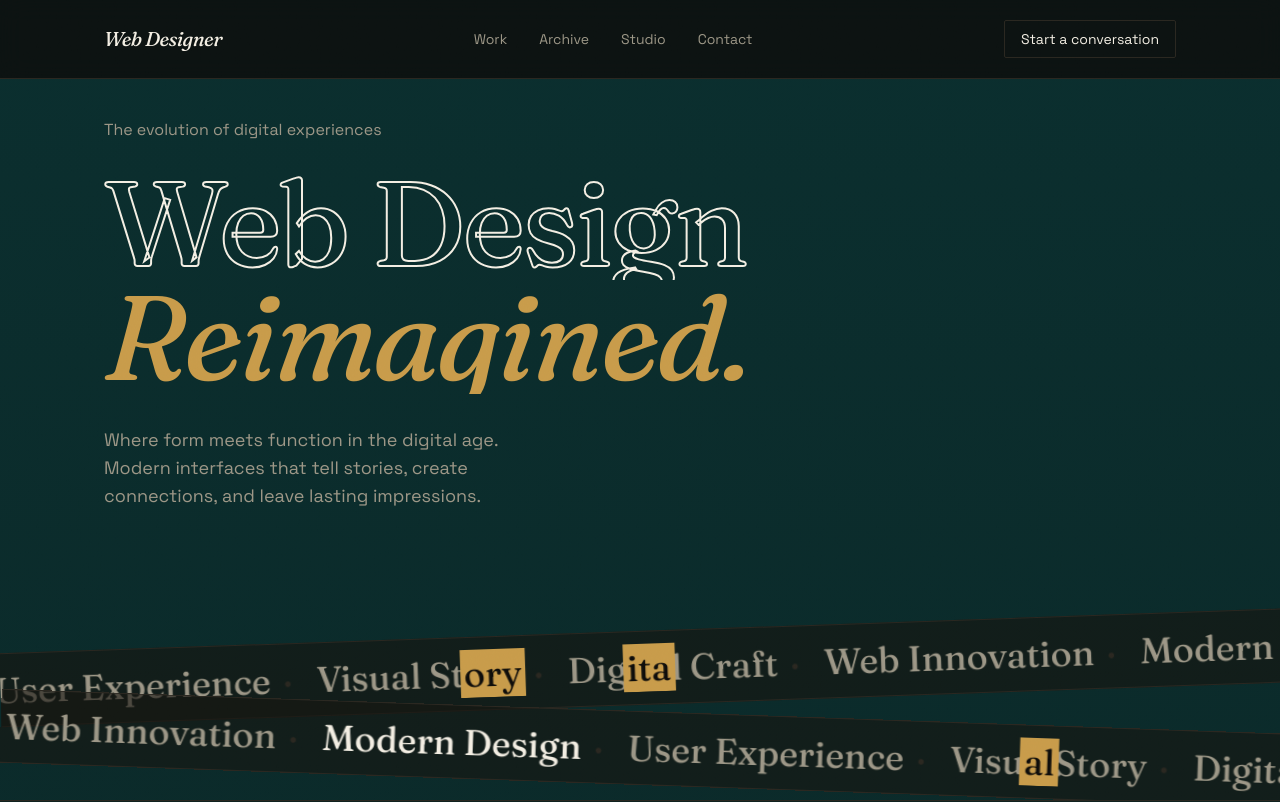
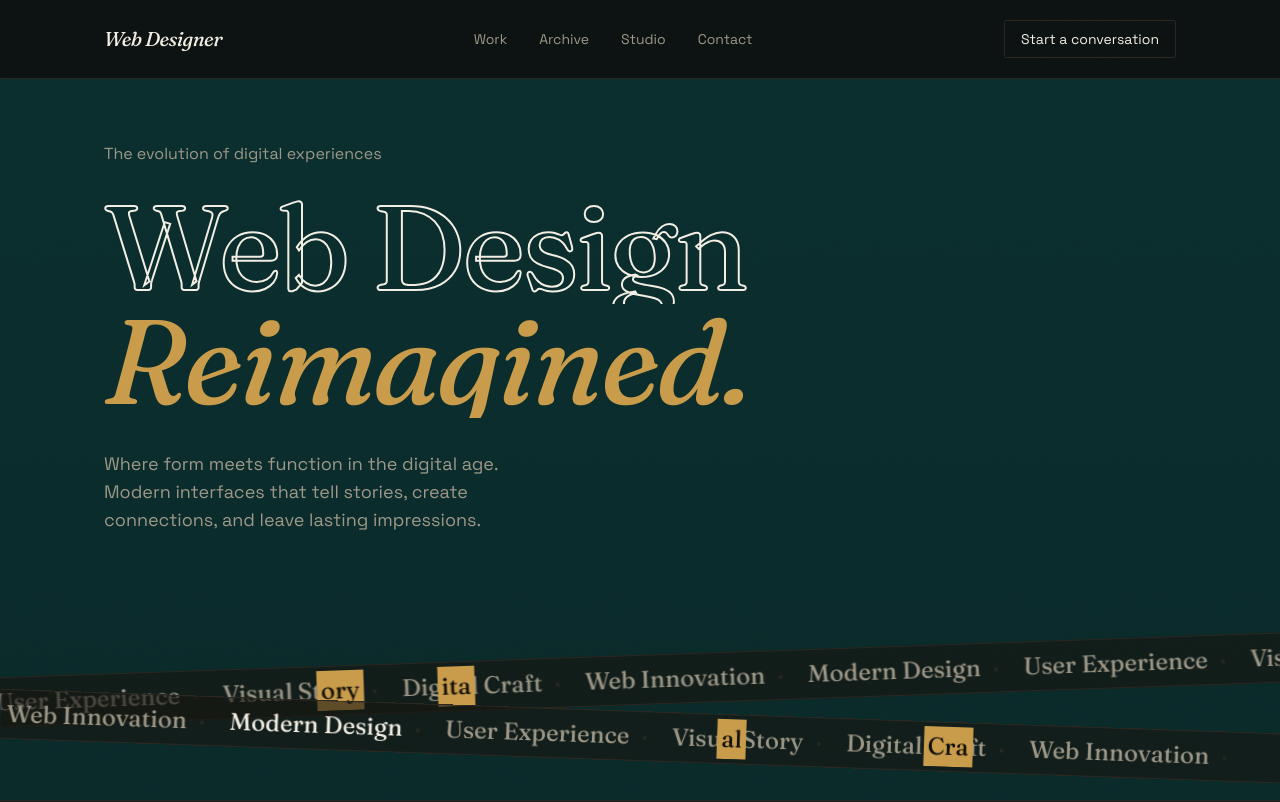
Before and after one commit to Yves-Tabor/Web-designer, a React (Vite) app: page / in a window 1280 px wide. Shown: the top 802 px of the page. Built offline with nearby package versions, Linux system fonts and the light colour scheme; the HTML template or start-up script is replaced by a standard one.

Commit message:
feat: made the project ready for deployment

```diff
--- a/src/components/MarqueeBand.tsx
+++ b/src/components/MarqueeBand.tsx
@@ -68,7 +68,7 @@ export function MarqueeBand({
   return (
     <div
       aria-hidden="true"
-      className="w-[140%] overflow-hidden border-y border-line bg-surface/60 py-4"
+      className="w-[140%] overflow-hidden border-y border-line bg-surface/60 py-2"
       style={{ transform: `rotate(${rotate}deg)` }}
     >
       <div
@@ -79,7 +79,7 @@ export function MarqueeBand({
         {doubled.map((word, index) => (
           <span
             key={`${word}-${index}`}
-            className={`font-display text-2xl md:text-4xl ${
+            className={`font-display text-xl md:text-2xl ${
               index % words.length === emphasizeIndex
                 ? 'font-medium text-ink'
                 : 'text-muted'
```
Also changed, not shown: 1 other file (tests, documents, lock files or other folders).
